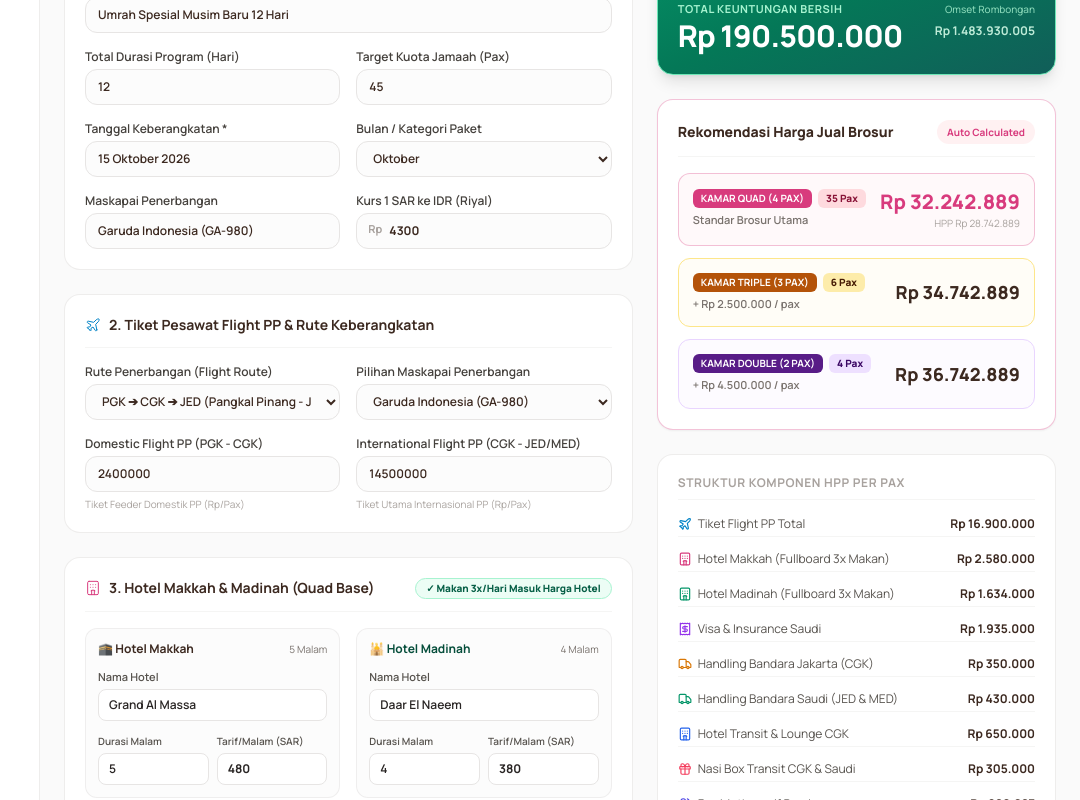
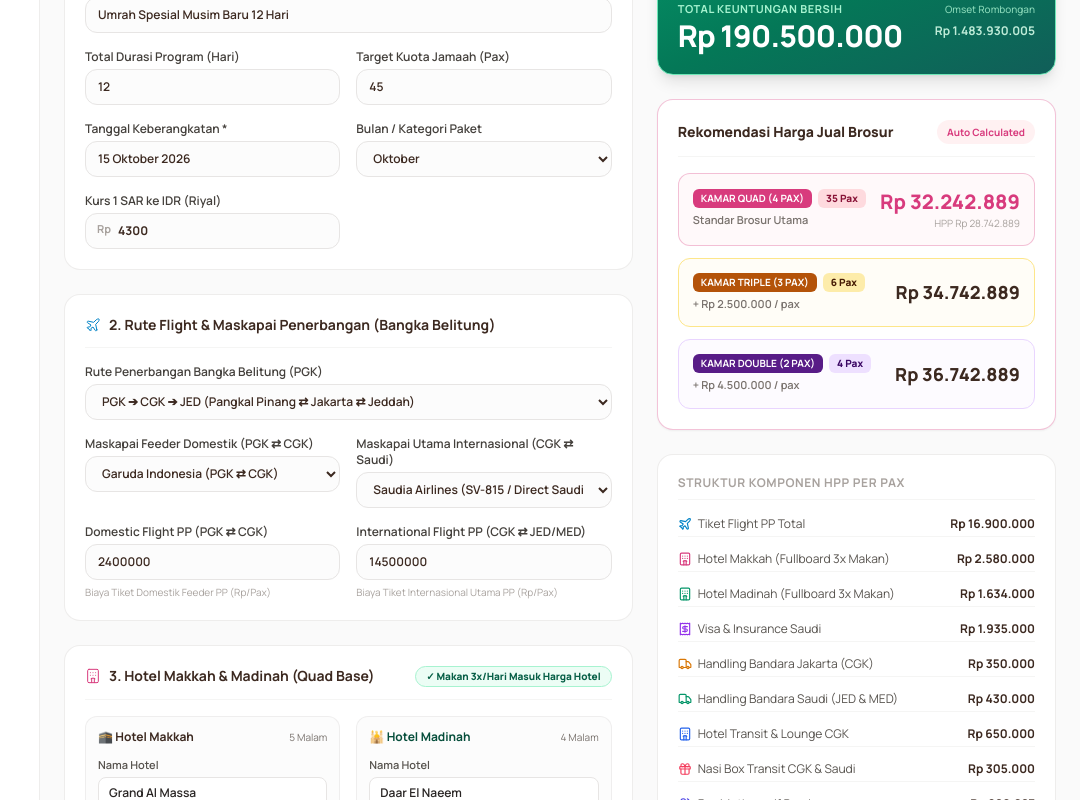
Before and after one commit to darcia2024/elmassa-administration, a Next.js app: page /paket/kalkulator in a window 1280 px wide. Shown: the part 453-1253 px from the top of the page, without its empty margins (200-1280 px from the left). Built offline with nearby package versions, Linux system fonts and the light colour scheme; sample sign-in values are in the browser's storage.

Commit message:
customize_pgk_bangka_routes_and_split_domestic_international_airlines

```diff
--- a/app/paket/kalkulator/page.tsx
+++ b/app/paket/kalkulator/page.tsx
@@ -44,8 +44,9 @@ export default function PackageCalculatorPage() {
   const [packageName, setPackageName] = useState("Umrah Spesial Musim Baru 12 Hari");
   const [departureDate, setDepartureDate] = useState("15 Oktober 2026");
   const [categoryName, setCategoryName] = useState("Oktober");
-  const [airlineName, setAirlineName] = useState("Garuda Indonesia (GA-980)");
-  const [flightRoute, setFlightRoute] = useState("PGK ➔ CGK ➔ JED (Transit Jakarta)");
+  const [domesticAirline, setDomesticAirline] = useState("Garuda Indonesia (Feeder PGK ⇄ CGK)");
+  const [internationalAirline, setInternationalAirline] = useState("Saudia Airlines (SV-815)");
+  const [flightRoute, setFlightRoute] = useState("PGK ➔ CGK ➔ JED (Pangkal Pinang - Jakarta - Jeddah)");
   const [durationDays, setDurationDays] = useState(12);
   const [makkahNights, setMakkahNights] = useState(5);
   const [madinahNights, setMadinahNights] = useState(4);
@@ -363,16 +364,18 @@ export default function PackageCalculatorPage() {
       name: pubPackageName || packageName || `Umrah Spesial ${totalDays} Hari`,
       category: pubCategory || categoryName,
       duration: `${totalDays} Hari`,
-      departuresDate: `${pubDepartureDate || departureDate} (${airlineName})`,
+      departuresDate: `${pubDepartureDate || departureDate} (${internationalAirline})`,
       departureDate: pubDepartureDate || departureDate,
       price: formatRupiah(calculations.sellingPriceQuad),
       numericPrice: calculations.sellingPriceQuad,
       dpMinimum: pubDpMinimum || "Rp 5.000.000",
       makkahHotel: makkahHotelName,
       madinahHotel: madinahHotelName,
-      airline: airlineName || "Garuda Indonesia GA-980",
+      airline: `${domesticAirline} + ${internationalAirline}`,
+      domesticAirline: domesticAirline,
+      internationalAirline: internationalAirline,
       flightRoute: flightRoute,
-      startPoint: "Start Pangkal Pinang / Jakarta",
+      startPoint: "Start Pangkal Pinang (PGK)",
       programUmrah: `Program Umrah ${totalDays} Hari + Fullboard Hotel`,
       bonusHighlights: [
         "Free City Tour Thaif & Pabrik Parfum",
@@ -383,8 +386,8 @@ export default function PackageCalculatorPage() {
       bannerImg: "/banner-el-massa.png",
       featured: true,
       includes: [
-        "Tiket pesawat PP PGK - CGK - PGK (Garuda Indonesia)",
-        "Tiket pesawat PP CGK - JED/MED - CGK (Saudia / Garuda)",
+        `Tiket Feeder Domestik PP PGK ⇄ CGK (${domesticAirline})`,
+        `Tiket Utama Internasional PP CGK ⇄ JED/MED (${internationalAirline})`,
         "Visa Umrah KSA & Asuransi Kesehatan",
         `Hotel Makkah (${makkahHotelName}) Fullboard 3x Makan`,
         `Hotel Madinah (${madinahHotelName}) Fullboard 3x Makan`,
@@ -561,17 +564,6 @@ export default function PackageCalculatorPage() {
                 </div>
 
                 <div className="space-y-1">
-                  <label className="font-semibold text-stone-700">Maskapai Penerbangan</label>
-                  <input
-                    type="text"
-                    value={airlineName}
-                    onChange={(e) => setAirlineName(e.target.value)}
-                    placeholder="cth. Garuda Indonesia GA-980"
-                    className="w-full h-9 rounded-xl border border-stone-200 bg-stone-50/50 px-3 text-xs font-semibold text-brand-cocoa outline-none focus:border-brand-pink"
-                  />
-                </div>
-
-                <div className="space-y-1">
                   <label className="font-semibold text-stone-700">Kurs 1 SAR ke IDR (Riyal)</label>
                   <div className="relative">
                     <span className="absolute left-3 top-2 text-stone-400 font-bold text-[11px]">Rp</span>
@@ -586,66 +578,79 @@ export default function PackageCalculatorPage() {
               </div>
             </div>
 
-            {/* 2. Biaya Tiket Flight PP & Rute Keberangkatan */}
+            {/* 2. Biaya Tiket Flight PP & Rute Keberangkatan Bangka Belitung */}
             <div className="rounded-2xl border border-stone-200/70 bg-white p-5 shadow-2xs space-y-4">
               <h3 className="text-sm font-bold text-brand-cocoa flex items-center gap-2 border-b border-stone-100 pb-3">
                 <Plane className="h-4 w-4 text-sky-600" strokeWidth={1.5} />
-                <span>2. Tiket Pesawat Flight PP & Rute Keberangkatan</span>
+                <span>2. Rute Flight & Maskapai Penerbangan (Bangka Belitung)</span>
               </h3>
 
               <div className="grid gap-4 sm:grid-cols-2 text-xs">
-                <div className="space-y-1">
-                  <label className="font-semibold text-stone-700">Rute Penerbangan (Flight Route)</label>
+                <div className="sm:col-span-2 space-y-1">
+                  <label className="font-semibold text-stone-700">Rute Penerbangan Bangka Belitung (PGK)</label>
                   <select
                     value={flightRoute}
                     onChange={(e) => setFlightRoute(e.target.value)}
                     className="w-full h-9 rounded-xl border border-stone-200 bg-stone-50/50 px-3 text-xs font-semibold text-brand-cocoa outline-none focus:border-brand-pink"
                   >
-                    <option value="PGK ➔ CGK ➔ JED (Transit Jakarta)">PGK ➔ CGK ➔ JED (Pangkal Pinang - Jakarta - Jeddah)</option>
-                    <option value="CGK ➔ JED (Direct Jakarta - Jeddah)">CGK ➔ JED (Direct Jakarta - Jeddah)</option>
-                    <option value="CGK ➔ MED (Direct Jakarta - Madinah)">CGK ➔ MED (Direct Jakarta - Madinah)</option>
-                    <option value="SUB ➔ JED (Direct Surabaya - Jeddah)">SUB ➔ JED (Direct Surabaya - Jeddah)</option>
-                    <option value="KNO ➔ MED (Direct Medan - Madinah)">KNO ➔ MED (Direct Medan - Madinah)</option>
-                    <option value="Custom Flight Route">Custom Flight Route</option>
+                    <option value="PGK ➔ CGK ➔ JED (Pangkal Pinang - Jakarta - Jeddah)">PGK ➔ CGK ➔ JED (Pangkal Pinang ⇄ Jakarta ⇄ Jeddah)</option>
+                    <option value="PGK ➔ CGK ➔ MED (Pangkal Pinang - Jakarta - Madinah)">PGK ➔ CGK ➔ MED (Pangkal Pinang ⇄ Jakarta ⇄ Madinah)</option>
+                    <option value="JED ➔ CGK ➔ PGK (Jeddah - Jakarta - Pangkal Pinang)">JED ➔ CGK ➔ PGK (Jeddah ⇄ Jakarta ⇄ Pangkal Pinang)</option>
+                    <option value="MED ➔ CGK ➔ PGK (Madinah - Jakarta - Pangkal Pinang)">MED ➔ CGK ➔ PGK (Madinah ⇄ Jakarta ⇄ Pangkal Pinang)</option>
+                    <option value="PGK ➔ CGK PP (Transit Jakarta Feeder)">PGK ➔ CGK PP (Transit Jakarta Feeder Only)</option>
                   </select>
                 </div>
 
                 <div className="space-y-1">
-                  <label className="font-semibold text-stone-700">Pilihan Maskapai Penerbangan</label>
+                  <label className="font-semibold text-stone-700">Maskapai Feeder Domestik (PGK ⇄ CGK)</label>
                   <select
-                    value={airlineName}
-                    onChange={(e) => setAirlineName(e.target.value)}
+                    value={domesticAirline}
+                    onChange={(e) => setDomesticAirline(e.target.value)}
                     className="w-full h-9 rounded-xl border border-stone-200 bg-stone-50/50 px-3 text-xs font-semibold text-brand-cocoa outline-none focus:border-brand-pink"
                   >
-                    <option value="Garuda Indonesia (GA-980)">Garuda Indonesia (GA-980)</option>
-                    <option value="Saudia Airlines (SV-815)">Saudia Airlines (SV-815)</option>
-                    <option value="Lion Air Premium (JT-110)">Lion Air Premium (JT-110)</option>
-                    <option value="Emirates (EK-357)">Emirates (EK-357)</option>
-                    <option value="Qatar Airways (QR-958)">Qatar Airways (QR-958)</option>
-                    <option value="Batik Air (ID-770)">Batik Air (ID-770)</option>
+                    <option value="Garuda Indonesia (Feeder PGK ⇄ CGK)">Garuda Indonesia (PGK ⇄ CGK)</option>
+                    <option value="Lion Air (Feeder PGK ⇄ CGK)">Lion Air (PGK ⇄ CGK)</option>
+                    <option value="Batik Air (Feeder PGK ⇄ CGK)">Batik Air (PGK ⇄ CGK)</option>
+                    <option value="Sriwijaya Air (Feeder PGK ⇄ CGK)">Sriwijaya Air (PGK ⇄ CGK)</option>
+                    <option value="Citilink (Feeder PGK ⇄ CGK)">Citilink (PGK ⇄ CGK)</option>
                   </select>
                 </div>
 
                 <div className="space-y-1">
-                  <label className="font-semibold text-stone-700">Domestic Flight PP (PGK - CGK)</label>
+                  <label className="font-semibold text-stone-700">Maskapai Utama Internasional (CGK ⇄ Saudi)</label>
+                  <select
+                    value={internationalAirline}
+                    onChange={(e) => setInternationalAirline(e.target.value)}
+                    className="w-full h-9 rounded-xl border border-stone-200 bg-stone-50/50 px-3 text-xs font-semibold text-brand-cocoa outline-none focus:border-brand-pink"
+                  >
+                    <option value="Saudia Airlines (SV-815 / Direct Saudi)">Saudia Airlines (SV-815 / Direct Saudi)</option>
+                    <option value="Garuda Indonesia (GA-980 / Direct Saudi)">Garuda Indonesia (GA-980 / Direct Saudi)</option>
+                    <option value="Lion Air Premium (JT-110 / Direct Saudi)">Lion Air Premium (JT-110 / Direct Saudi)</option>
+                    <option value="Emirates (EK-357 / Transit Dubai)">Emirates (EK-357 / Transit Dubai)</option>
+                    <option value="Qatar Airways (QR-958 / Transit Doha)">Qatar Airways (QR-958 / Transit Doha)</option>
+                  </select>
+                </div>
+
+                <div className="space-y-1">
+                  <label className="font-semibold text-stone-700">Domestic Flight PP (PGK ⇄ CGK)</label>
                   <input
                     type="number"
                     value={flightPtkCgk}
                     onChange={(e) => setFlightPtkCgk(Number(e.target.value))}
                     className="w-full h-9 rounded-xl border border-stone-200 bg-stone-50/50 px-3 text-xs font-semibold text-brand-cocoa outline-none focus:border-brand-pink"
                   />
-                  <p className="text-[10px] text-stone-400">Tiket Feeder Domestik PP (Rp/Pax)</p>
-                </div>
-
-                <div className="space-y-1">
-                  <label className="font-semibold text-stone-700">International Flight PP (CGK - JED/MED)</label>
+                  <p className="text-[10px] text-stone-400">Biaya Tiket Domestik Feeder PP (Rp/Pax)</p>
+                </div>
+
+                <div className="space-y-1">
+                  <label className="font-semibold text-stone-700">International Flight PP (CGK ⇄ JED/MED)</label>
                   <input
                     type="number"
                     value={flightCgkJed}
                     onChange={(e) => setFlightCgkJed(Number(e.target.value))}
                     className="w-full h-9 rounded-xl border border-stone-200 bg-stone-50/50 px-3 text-xs font-semibold text-brand-cocoa outline-none focus:border-brand-pink"
                   />
-                  <p className="text-[10px] text-stone-400">Tiket Utama Internasional PP (Rp/Pax)</p>
+                  <p className="text-[10px] text-stone-400">Biaya Tiket Internasional Utama PP (Rp/Pax)</p>
                 </div>
               </div>
             </div>
```
